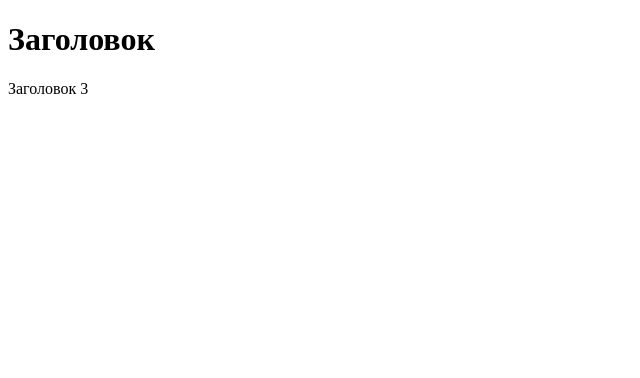
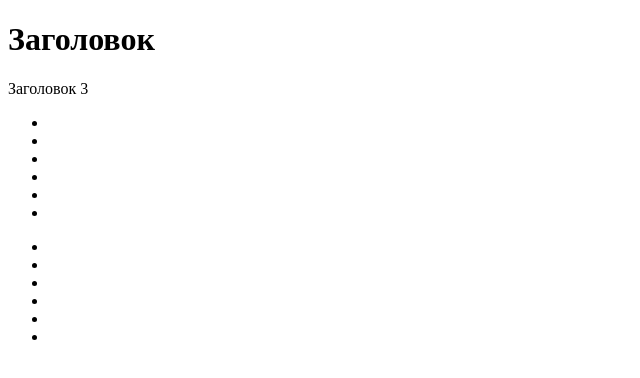
Before and after one commit to VladimirPeshkov/test_repo, a plain HTML site: page index.html in a window 1280 px wide. Shown: the full height of the page, 0-640 px from the left. Drawn offline with Linux system fonts and the light colour scheme.

Commit message:
Добавил списки

```diff
--- a/index.html
+++ b/index.html
@@ -9,5 +9,21 @@
 <body>
     <h1>Заголовок</h1>
     <div class="h3">Заголовок 3</div>
+    <ul class="ul">
+        <li></li>
+        <li></li>
+        <li></li>
+        <li></li>
+        <li></li>
+        <li></li>
+    </ul>
+    <ul class="ul">
+        <li></li>
+        <li></li>
+        <li></li>
+        <li></li>
+        <li></li>
+        <li></li>
+    </ul>
 </body>
 </html>
```
